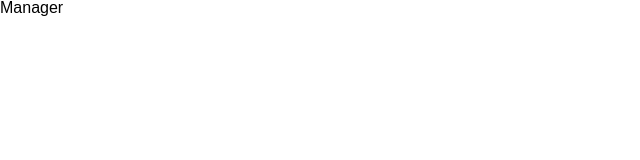
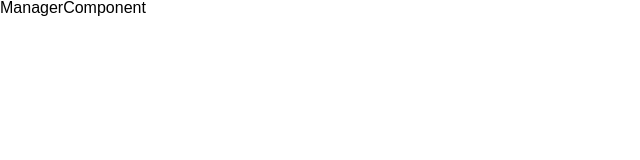
Before and after one commit to SW-hackerton/cartroction-fe, a React (Create React App) app: page /manager in a window 1280 px wide. Shown: the top 160 px of the page, without its empty margins (0-640 px from the left). Built offline with nearby package versions, Linux system fonts and the light colour scheme.

Commit message:
feat: 컴포넌트 페이지 단위로 관리하도록 설정

```diff
--- /dev/null
+++ b/src/components/Manager/ManagerComponent/index.jsx
@@ -0,0 +1,3 @@
+export function ManagerComponent() {
+  return <div>ManagerComponent</div>;
+}
--- /dev/null
+++ b/src/components/User/UserComponent/index.jsx
@@ -0,0 +1,3 @@
+export function UserComponent() {
+  return <div>UserComponent</div>;
+}
--- a/src/pages/Manager/index.jsx
+++ b/src/pages/Manager/index.jsx
@@ -1,5 +1,10 @@
+import { ManagerComponent } from 'components';
 import * as S from './style';
 
 export function Manager() {
-  return <S.Container>Manager</S.Container>;
+  return (
+    <S.Container>
+      <ManagerComponent />
+    </S.Container>
+  );
 }
--- a/src/pages/User/index.jsx
+++ b/src/pages/User/index.jsx
@@ -1,5 +1,10 @@
+import { UserComponent } from 'components';
 import * as S from './style';
 
 export function User() {
-  return <S.Container>User</S.Container>;
+  return (
+    <S.Container>
+      <UserComponent />
+    </S.Container>
+  );
 }
```
Also changed, not shown: src/components/index.js (+7 -0 lines).
